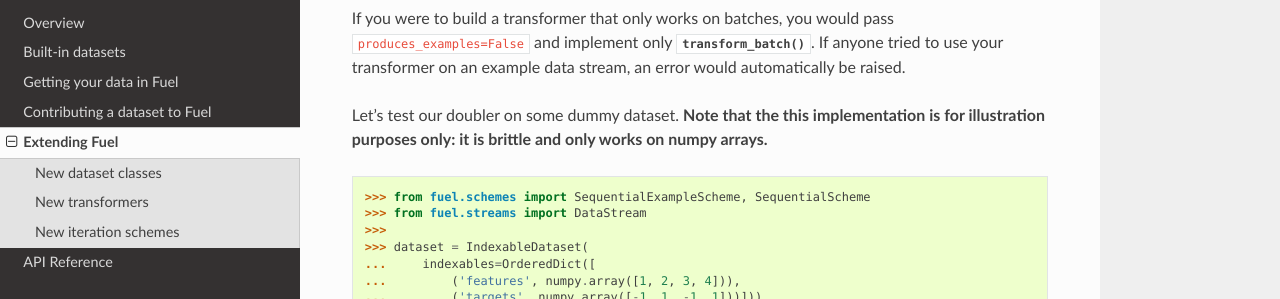
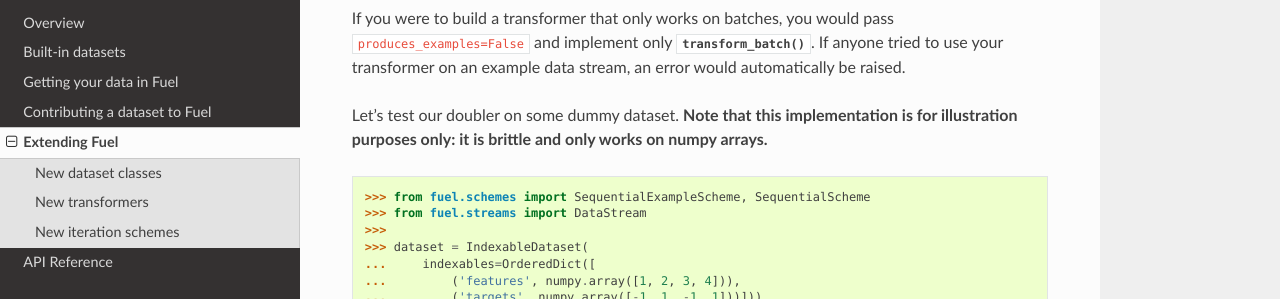
Before and after one commit to mila-iqia/fuel, a Sphinx documentation site: the page built from docs/extending_fuel.rst, in a window 1280 px wide and 900 px high, scrolled down 1922 px. Shown: the part 152-451 px from the top of the window. Built offline with Sphinx 7.4.7 and the Read the Docs theme 2.0.0, drawn with Linux system fonts in a browser that asks for light colours; some of the changed text lies outside the part shown.

Commit message:
Fix typos

```diff
--- a/docs/extending_fuel.rst
+++ b/docs/extending_fuel.rst
@@ -13,7 +13,7 @@
 New dataset classes are implemented by subclassing :class:`Dataset` and
 implementing its :meth:`get_data` method. If your dataset interacts with
 stateful objects (e.g. files on disk), then you should also override the
-:class:`open` and :class:`close` methods.
+:meth:`open` and :meth:`close` methods.
 
 If your data fits in memory, you can save yourself some time by inheriting from
 :class:`IndexableDataset`. In that case, all you need to do is load the data as
@@ -113,7 +113,7 @@
 anyone tried to use your transformer on an example data stream, an error would
 automatically be raised.
 
-Let's test our doubler on some dummy dataset. **Note that the this implementation
+Let's test our doubler on some dummy dataset. **Note that this implementation
 is for illustration purposes only: it is brittle and only works on numpy
 arrays.**
 
```
